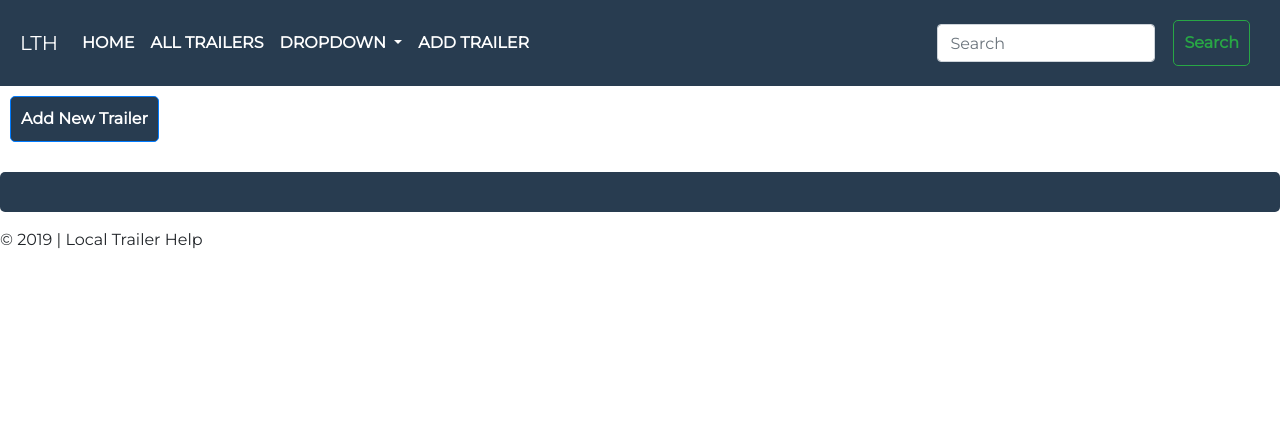
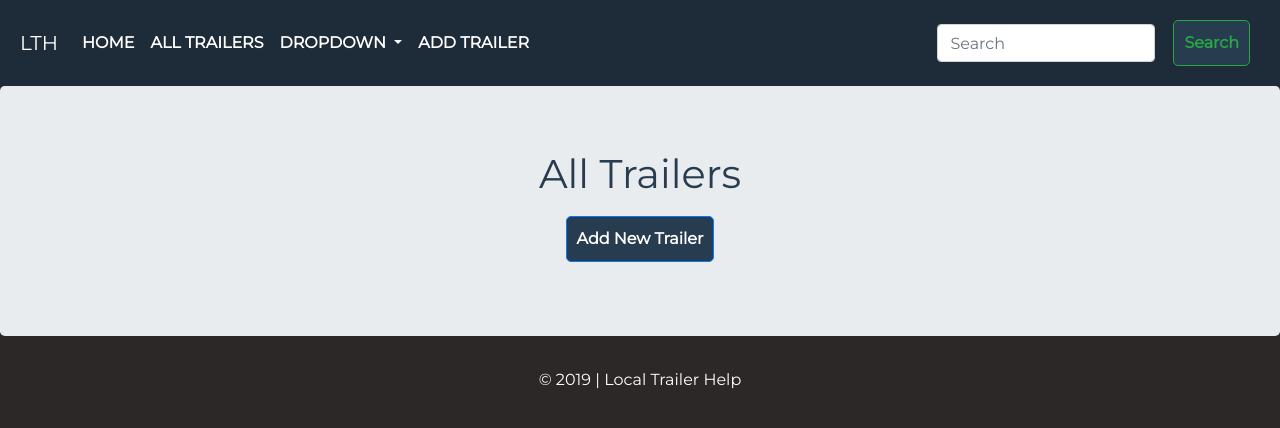
Before and after one commit to SelfTaughtCoder78704/localtrailerhelp, a Node server app: template views/trailers.ejs in a window 1280 px wide. Shown: the top 428 px of the page. Run offline with Node 20, Linux system fonts and the light colour scheme; the template is opened without the code that fills it, so the values that code supplies are empty; some libraries are stand-ins or nearby versions.

Commit message:
changes to UI

```diff
--- a/public/style.css
+++ b/public/style.css
@@ -1,13 +1,30 @@
 body {
     margin: 0;
     padding: 0;
+    color: white;
+    background: rgb(44, 40, 40);
     font-family: 'Montserrat', sans-serif;
 }
 
+
 .navbar {
-    background: rgb(40,60,80)!important;
+    background: rgb(30, 43, 56)!important;
     padding: 20px;
 
+}
+.jumbotron{
+    color: rgb(40,60,80);
+}
+.col-sm-12, .col-md-4 {
+
+    padding: 1%;
+    color: rgb(40,60,80);
+    border-radius: 5px;
+
+}
+
+.img-fluid{
+    border-radius: 5px;
 }
 
 .navbar-brand{
@@ -25,41 +42,21 @@ body {
     background-color: white !important;
 }
 
-.allTrailers{
-    margin-top: 20px;
-}
-.allTrailers ul {
-    display: grid;
-    grid-template-columns: repeat(3, auto);
-    background: rgb(40,60,80);
-    padding: 20px;
+.row {
+    padding: 0;
+    margin: 0;
+    background: whitesmoke;
     border-radius: 5px;
-    grid-gap: 1em;
-    text-align: center;
-    list-style:none;
 }
 
-.allTrailers div{
-    background: rgb(255, 255, 255);
-    padding: 20px;
-    border-radius: 5px;
-}
-.allTrailers img{
-    width: 100%;
+/* .homeDiv {
+    background: rgb(40,60,80);
+    margin-top: 10px;
+    border-radius: 0;
+    padding: 20px 0 ;
+    color: white;
 
-}
-
-.homeDiv {
-    width: 80%;
-    font-family: 'Montserrat', sans-serif;
-    background: rgb(40,60,80);
-    border-radius: 5px;
-    padding: 20px;
-    text-align: center;
-    margin: 0 auto;
-    margin-top: 20px;
-    color: white;
-}
+} */
 
 .btn {
     background: rgb(40,60,80);
--- a/views/add-trailer.ejs
+++ b/views/add-trailer.ejs
@@ -1,11 +1,13 @@
 <% include partials/header %>
 
+<h1 class="text-center">Add Your Trailer</h1>
+<div class="container text-center">
 <form class="form-group" action="/trailers" method="POST">
     <input class="form-control" type="text" name="kind" placeholder="Trailer Type">
     <input type="text" class="form-control" name="img" placeholder="Image Url">
     <button class="btn btn-primary">Submit</button>
 </form>
+
+</div>
 <a href="/trailers" class="btn btn-primary">Back</a>
-
-
 <% include partials/footer %>
--- a/views/home.ejs
+++ b/views/home.ejs
@@ -1,7 +1,8 @@
 <% include partials/header %>
 
-<div class="homeDiv">
-    <h1>Local Trailer Help</h1>
+<div class="jumbotron text-center homeDiv">
+    <h1 class="display-4">Local Trailer Help</h1>
+    <p class="lead">Like Uber...But for trailers!</p>
     <img class="img-fluid" src="http://d34ra0wvwxc5ex.cloudfront.net/rHJ28s/scOOQq/Big_Tex_22GN_20__5_Flat_Equipment_Trailer_ZkqG6i.png">
     <br><br>
     <a class="btn btn-primary" href="/trailers">View All Trailers</a>
--- a/views/partials/footer.ejs
+++ b/views/partials/footer.ejs
@@ -1,6 +1,8 @@
-<footer>
+<div class="container">
+    <footer class="text-center">
         <p>&copy; 2019 | Local Trailer Help</p>
     </footer>
+</div>
     <script src="https://code.jquery.com/jquery-3.3.1.slim.min.js" integrity="sha384-q8i/X+965DzO0rT7abK41JStQIAqVgRVzpbzo5smXKp4YfRvH+8abtTE1Pi6jizo" crossorigin="anonymous"></script>
 <script src="https://cdnjs.cloudflare.com/ajax/libs/popper.js/1.14.7/umd/popper.min.js" integrity="sha384-UO2eT0CpHqdSJQ6hJty5KVphtPhzWj9WO1clHTMGa3JDZwrnQq4sF86dIHNDz0W1" crossorigin="anonymous"></script>
 <script src="https://stackpath.bootstrapcdn.com/bootstrap/4.3.1/js/bootstrap.min.js" integrity="sha384-JjSmVgyd0p3pXB1rRibZUAYoIIy6OrQ6VrjIEaFf/nJGzIxFDsf4x0xIM+B07jRM" crossorigin="anonymous"></script>
--- a/views/partials/header.ejs
+++ b/views/partials/header.ejs
@@ -1,12 +1,16 @@
 <!DOCTYPE html>
 <html>
     <head>
+        <meta charset="UTF-8">
+        <meta name="viewport" content="width=device-width, initial-scale=1.0">
+        <meta http-equiv="X-UA-Compatible" content="ie=edge">
         <title><%= title %></title>
         <link href="https://fonts.googleapis.com/css?family=Montserrat" rel="stylesheet">
         <link rel="stylesheet" href="https://stackpath.bootstrapcdn.com/bootstrap/4.3.1/css/bootstrap.min.css" integrity="sha384-ggOyR0iXCbMQv3Xipma34MD+dH/1fQ784/j6cY/iJTQUOhcWr7x9JvoRxT2MZw1T" crossorigin="anonymous">
         <link rel="stylesheet" href="/style.css">
     </head>
     <body>
+
         <nav class="navbar navbar-expand-lg navbar-light ">
             <a class="navbar-brand" href="/">LTH</a>
             <button class="navbar-toggler" type="button" data-toggle="collapse" data-target="#navbarSupportedContent" aria-controls="navbarSupportedContent" aria-expanded="false" aria-label="Toggle navigation">
--- a/views/trailers.ejs
+++ b/views/trailers.ejs
@@ -1,14 +1,25 @@
 <% include partials/header %>
-<a href="/trailers/new" class="btn btn-primary">Add New Trailer</a>
-<div class="allTrailers">
-    <ul>
+
+<header class="jumbotron text-center">
+    <h1>All Trailers</h1>
+    <a href="/trailers/new" class="btn btn-primary">Add New Trailer</a>
+</header>
+
+<div class="container">
+<div class="allTrailers row">
+
+
         <% trailers.forEach(trailer => { %>
-            <div>
-                <li><h3><%= trailer.kind %></h3></li>
-                <li><img class="img-fluid" src="<%=trailer.img %>" alt="trailer image"></li>
+            <div class="col-sm-12 col-md-4">
+
+                    <img class="img-fluid" src="<%= trailer.img %>" class="card-img-top" alt="...">
+
+                      <p class="card-text"><%= trailer.kind %></p>
+
             </div>
+
         <% }) %>
-    </ul>
+
 </div>
-
+</div>
 <% include partials/footer %>
```
